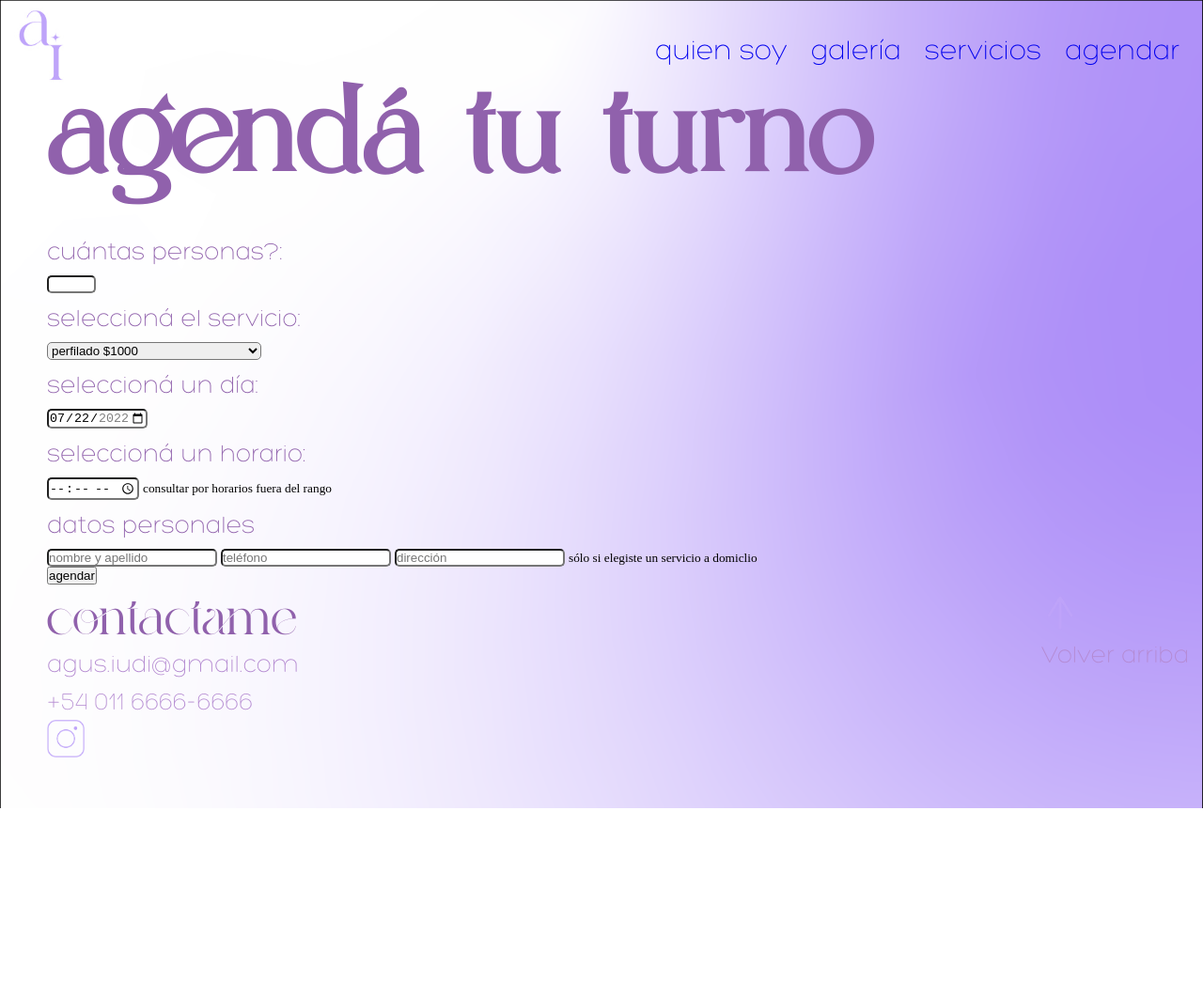
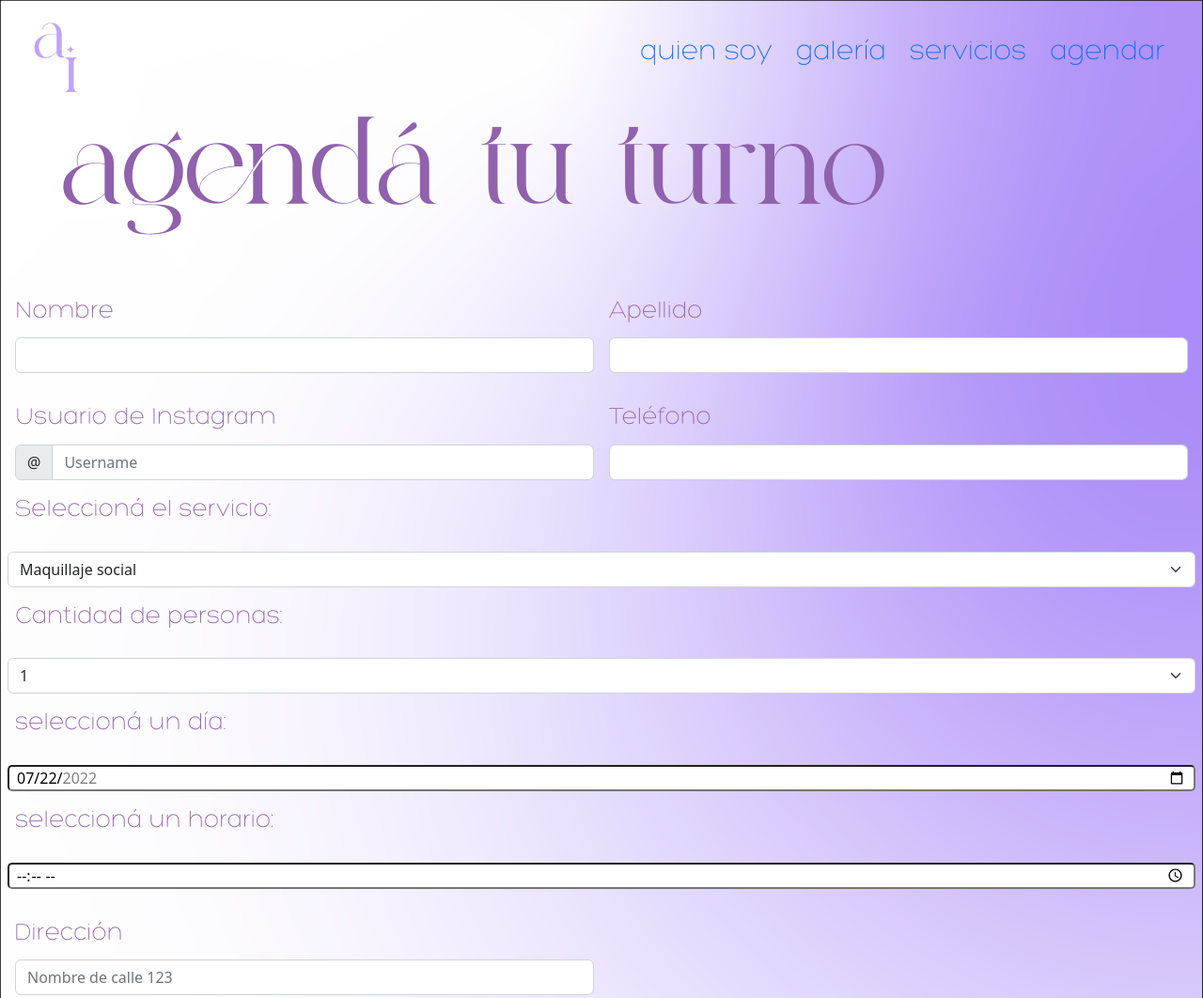
Before and after one commit to agustinaiudica/portfolio, a plain HTML site: page html/agendar.html in a window 1280 px wide. Shown: the top 1062 px of the page at 94% size. Before the commit the page ends 860 px from the top, so only its background shows below. Drawn offline with nearby package versions, Linux system fonts and the light colour scheme.

Commit message:
bootstrap

```diff
--- a/css/style.css
+++ b/css/style.css
@@ -93,8 +93,6 @@ footer {
     display: flex;
     justify-content: space-between;
     align-items: flex-start;
-    margin-left: 15px;
-    margin-right: 15px;
 }
 
 .footer-1 {
@@ -123,9 +121,6 @@ footer {
         line-height: 40px;
     }
 
-    footer {
-        margin-left: 50px;
-    }
 }
 
 /* fin media queries footer*/
@@ -185,9 +180,7 @@ h3 {
 }
 
 .tiktok {
-    display: flex;
-    flex-direction: row;
-    justify-content: space-between;
+    background-color: #9061AC;
 }
 
 .img-1 {
@@ -267,7 +260,6 @@ h3 {
 
     .subtituloIndex {
         font-size: 2cm;
-        margin-top: 15px;
     }
 
     .parrafoPresentacion {
@@ -297,7 +289,7 @@ h3 {
 
     .subtituloIndex {
         font-size: 2.5cm;
-        margin-top: 15px;
+
     }
 
     .img-1 {
@@ -391,10 +383,6 @@ h3 {
     grid-area: texto6;
 }
 
-.dondeEstoy {
-    display: flex;
-    flex-wrap: wrap;
-}
 
 /* fin quien_soy*/
 
@@ -491,12 +479,8 @@ h3 {
     color: #9061AC;
     font-size: 2cm;
     margin-bottom: 20px;
-    margin-left: 15px;
 }
 
-form {
-    margin-left: 15px;
-}
 .formulario{
     border-radius:5px;
 }
--- a/html/agendar.html
+++ b/html/agendar.html
@@ -6,10 +6,11 @@
     <meta name="viewport" content="width=device-width, initial-scale=1.0">
     <title>Agustina Iudica</title>
     <link rel="shortcut icon" href="../imagenes/favicon.png" type="image/x-icon">
+    <link href="https://cdn.jsdelivr.net/npm/bootstrap@5.2.0/dist/css/bootstrap.min.css" rel="stylesheet" integrity="sha384-gH2yIJqKdNHPEq0n4Mqa/HGKIhSkIHeL5AyhkYV8i59U5AR6csBvApHHNl/vI1Bx" crossorigin="anonymous">
     <link rel="stylesheet" href="../css/style.css">
     <link href="https://unpkg.com/aos@2.3.1/dist/aos.css" rel="stylesheet">
 </head>
-<body class="agendar">
+<body class="agendar mx-3">
     <header class="header">
         <div class="logo">
             <a href="../index.html"><img src="../imagenes/logo_personal.jpg" alt="inicio" width="40px" height="40px"></a></li>
@@ -26,32 +27,64 @@
         <!--Fin menú de navegación-->
             </header>
     <h1 class="tituloAgendar" data-aos="fade-up" data-aos-duration="1000">agendá tu turno</h1>
-    <!--Inicio formulario-->
-    <form action="" data-aos="fade-up" class="formulario">
-        <p class="parrafoAgendar" >cuántas personas?:</p>
-        <input type="number" name="personas" id="personas" min="1" max="10" class="formulario">
-        <p class="parrafoAgendar">seleccioná el servicio:</p>
-        <select name="servicio" class="formulario">
-            <option value="value1">perfilado $1000</option>
-            <option value="value2">maquillaje social $1000</option>
-            <option value="value3">maquillaje social a domicilio $1000</option>
-            <option value="value3">lash lifting $1000</option>
+<!--Inicio formulario bootstrap-->
+<form class="row g-3" data-aos="fade-up">
+    <div class="col-md-6">
+      <label for="inputEmail4" class="form-label parrafoAgendar">Nombre</label>
+      <input type="email" class="form-control" id="inputEmail4">
+    </div>
+    <div class="col-md-6">
+      <label for="inputPassword4" class="form-label parrafoAgendar">Apellido</label>
+      <input type="password" class="form-control" id="inputPassword4">
+    </div>
+    <div class="col-md-6">
+        <label for="inputEmail4" class="form-label parrafoAgendar">Usuario de Instagram</label>
+        <div class="input-group">
+            <div class="input-group-text">@</div>
+            <input type="text" class="form-control" id="inlineFormInputGroupUsername" placeholder="Username">
+          </div>
+      </div>
+      <div class="col-md-6">
+        <label for="inputPassword4" class="form-label parrafoAgendar">Teléfono</label>
+        <input type="password" class="form-control" id="inputPassword4">
+      </div>
+    <p class="parrafoAgendar">Seleccioná el servicio:</p>
+    <select class="col-md-6 form-select" aria-label="Default select example" >
+        <option selected>Maquillaje social</option>
+        <option value="1">Perfilado de cejas</option>
+        <option value="2">Lash lifting</option>
+        <option value="3">Maquillaje social a domicilio</option>
       </select>
-          <p class="parrafoAgendar">seleccioná un día:</p>
+      <p class="parrafoAgendar">Cantidad de personas:</p>
+    <select class="col-md-6 form-select" aria-label="Default select example" >
+        <option selected>1</option>
+        <option value="1">2</option>
+        <option value="2">3</option>
+        <option value="3">4</option>
+      </select>
+      <p class="parrafoAgendar col-md-6">seleccioná un día:</p>
       <input type="date" id="dia" name="dia"
              value="2022-07-22"
              min="2022-07-22" max="2022-12-31" class="formulario">
-          <p class="parrafoAgendar">seleccioná un horario:</p>
+      <p class="parrafoAgendar col-md-6">seleccioná un horario:</p>
       <input type="time" id="horario" name="horario"
              min="07:00" max="20:00" required class="formulario">
-          <small>consultar por horarios fuera del rango</small>
-          <p class="parrafoAgendar">datos personales</p>
-          <input type="text" name="nombre y apellido" id="" placeholder="nombre y apellido" class="formulario">
-          <input type="tel" name="telefono" id="" placeholder="teléfono" class="formulario">
-          <input type="text" name="dirección" id="" placeholder="dirección" class="formulario">
-          <small>sólo si elegiste un servicio a domiclio</small>
-          <p><button type="submit">agendar</button></p>
+    <div class="col-md-6">
+      <label for="inputAddress" class="form-label parrafoAgendar">Dirección</label>
+      <input type="text" class="form-control" id="inputAddress" placeholder="Nombre de calle 123">
+    </div>
+
+      </div>
+    </div>
+    <div class="mb-3">
+        <label for="exampleFormControlTextarea1" class="form-label parrafoAgendar">Comentarios</label>
+        <textarea class="form-control" id="exampleFormControlTextarea1" rows="3"></textarea>
+      </div>
+    <div class="col-12">
+      <button type="submit" class="btn btn-secondary bg-light parrafoAgendar">Agendar</button>
+    </div>
   </form>
+
 <!--Fin formulario-->
 
 <!--Inicio footer-->
@@ -75,5 +108,7 @@
 <script>
     AOS.init();
   </script>
+   <script src="https://cdn.jsdelivr.net/npm/bootstrap@5.2.0/dist/js/bootstrap.bundle.min.js" integrity="sha384-A3rJD856KowSb7dwlZdYEkO39Gagi7vIsF0jrRAoQmDKKtQBHUuLZ9AsSv4jD4Xa" crossorigin="anonymous"></script>
+
 </body>
 </html>
```
Also changed, not shown: html/galería.html (+4 -1 lines), html/quien_soy.html (+12 -6 lines), html/servicios.html (+11 -8 lines), index.html (+45 -20 lines). Lines whose indentation alone changed are shown as unchanged.
